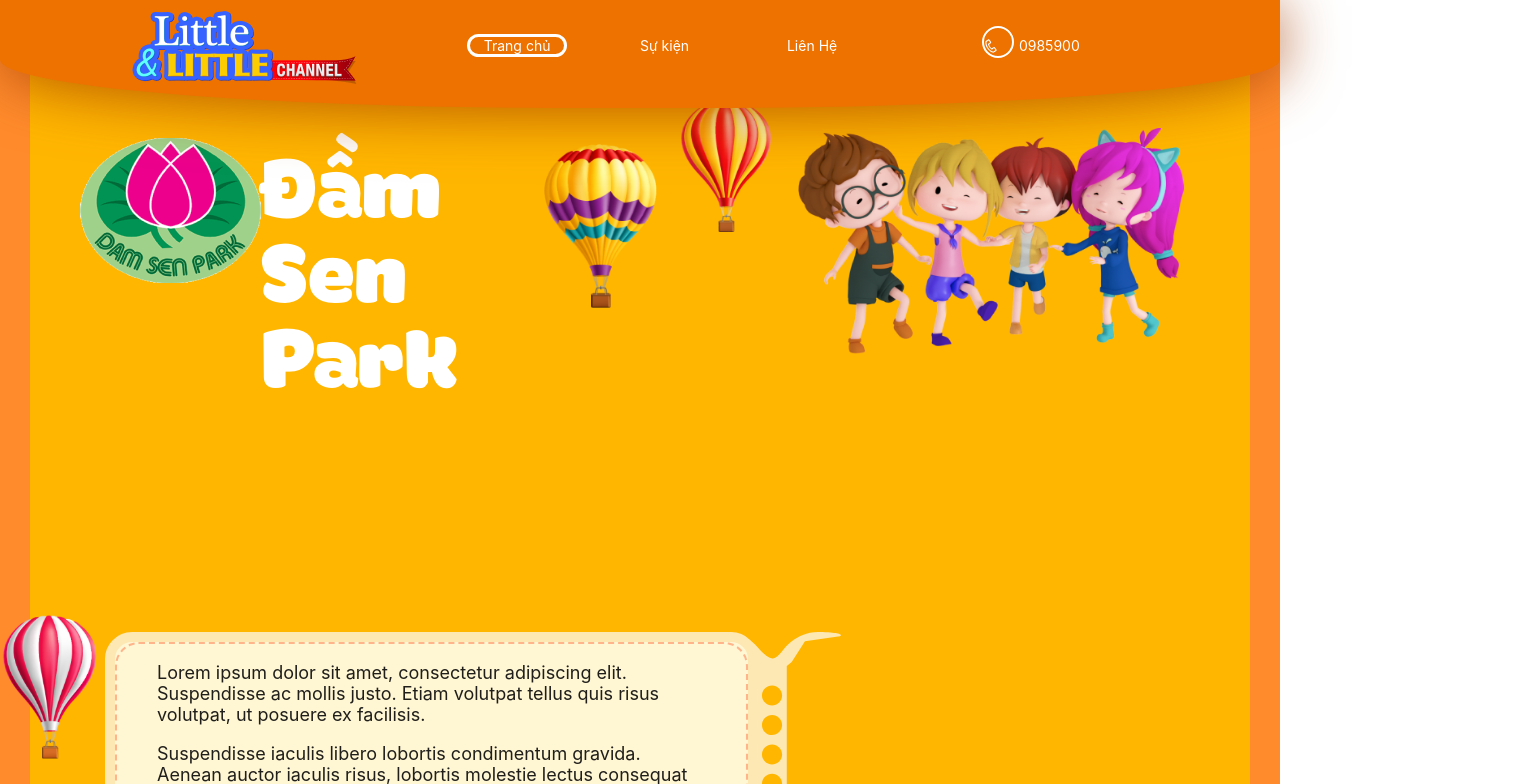
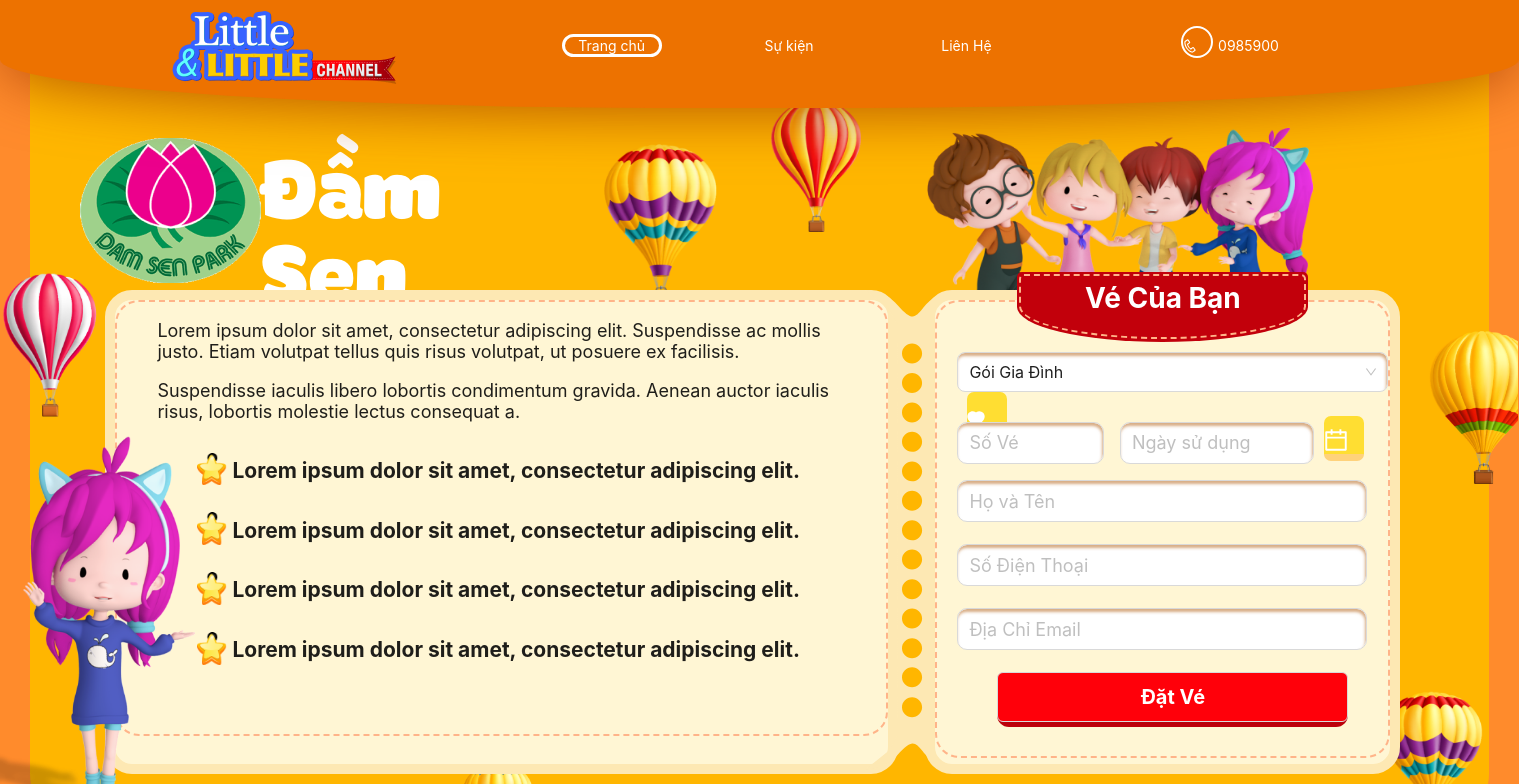
Before and after one commit to Xuan-Hoang/Alta-Little-Little, a React (Create React App) app: page / in a window 1280 px wide. Shown: the top 784 px of the page, 1519 px wide, since content can reach past the window. Built offline with nearby package versions, Linux system fonts and the light colour scheme.

Commit message:
Thêm Thư Mục Redux

```diff
--- a/package.json
+++ b/package.json
@@ -54,5 +54,8 @@
       "last 1 firefox version",
       "last 1 safari version"
     ]
+  },
+  "devDependencies": {
+    "@babel/plugin-proposal-private-property-in-object": "^7.21.11"
   }
 }
--- a/src/App.css
+++ b/src/App.css
@@ -16,3 +16,16 @@
   margin: 0;
   padding: 0;
 }
+
+@media (max-width: 1519px) {
+  body {
+    min-width: 1519px;
+    width: 100%;
+  }
+}
+
+@media (min-width: 1520px) {
+  body {
+    width: 100%;
+  }
+}
--- a/src/App.tsx
+++ b/src/App.tsx
@@ -17,7 +17,7 @@
     <Router>
       <Layout style={{ minHeight: '100vh' }}>
         <CustomHeader />
-        <Content className='content-container'>
+        <Content>
           <Routes>
             <Route path='/' element={<HomePage />} />
             <Route path='/home' element={<HomePage />} />
--- a/src/assets/css/Home.css
+++ b/src/assets/css/Home.css
@@ -2,48 +2,12 @@
   background-color: #ff8b2c;
   padding-top: 50px;
   margin-top: -80px;
-  padding: 30px;
+  padding: 2%;
   font-family: Montserrat;
   height: 830px;
   min-height: 100vh;
 }
-.hot-air-balloon02 {
-  width: 90px;
-  margin-top: -40px;
-}
-.hot-air-balloon03 {
-  width: 120px;
-  margin-top: 2px;
-}
-.hot-air-balloon032 {
-  height: 150px;
-  margin-top: -300px;
-  margin-left: 1350px;
-  margin-right: 0;
-}
 
-.hot-air-balloon04 {
-  width: 75px;
-  margin-top: -86px;
-  margin-left: 430px;
-}
-.hot-air-balloon05 {
-  width: 90px;
-  margin-top: 190px;
-  margin-left: 35px;
-  margin-right: -100px;
-}
-.hot-air-balloon06 {
-  width: 100px;
-  height: 150px;
-  margin-top: -20px;
-  margin-left: -80px;
-  margin-right: 5px;
-}
-
-.converted03 {
-  padding-left: 460px;
-}
 .section {
   padding-top: 80px;
   padding-left: 50px;
@@ -209,3 +173,37 @@
   background-color: #bd000b;
   border-radius: 12px;
 }
+.hot-air-balloon02 {
+  width: 90px;
+  margin-top: -40px;
+}
+.hot-air-balloon03 {
+  width: 120px;
+  margin-top: 2px;
+}
+.hot-air-balloon032 {
+  height: 150px;
+  margin-top: -300px;
+  margin-left: 1350px;
+  margin-right: 0;
+}
+
+.hot-air-balloon04 {
+  width: 75px;
+  margin-top: -86px;
+  margin-left: 430px;
+}
+.hot-air-balloon05 {
+  width: 90px;
+  /* width: 55%; */
+  margin-top: 190px;
+  margin-left: 35px;
+  margin-right: -100px;
+}
+.hot-air-balloon06 {
+  width: 100px;
+  height: 150px;
+  margin-top: -20px;
+  margin-left: -80px;
+  margin-right: 5px;
+}
--- a/src/index.tsx
+++ b/src/index.tsx
@@ -2,7 +2,7 @@
 import React from 'react';
 import ReactDOM from 'react-dom';
 import { Provider } from 'react-redux';
-import { store } from './config/store';
+import { store } from './redux/store';
 import App from './App';
 
 ReactDOM.render(
--- a/src/layout/Event/components/card/event-detaill.tsx
+++ b/src/layout/Event/components/card/event-detaill.tsx
@@ -112,10 +112,10 @@
 
 import '../../../../assets/css/event-detaill.css';
 import { useDispatch, useSelector } from 'react-redux';
-import { fetchEventById, selectEventById } from '../../../../config/eventSlice';
+import { fetchEventById, selectEventById } from '../../../../redux/eventSlice';
 import { useEffect } from 'react';
 import { useParams } from 'react-router-dom';
-import { AppDispatch, RootState } from '../../../../config/store';
+import { AppDispatch, RootState } from '../../../../redux/store';
 import Loading from '../../../../components/loading/loading';
 
 interface EventDetailPageProps {
--- a/src/layout/Event/components/listEvent/list-event.tsx
+++ b/src/layout/Event/components/listEvent/list-event.tsx
@@ -104,8 +104,8 @@
 import Loading from '../../../../components/loading/loading';
 
 import { useDispatch, useSelector } from 'react-redux';
-import { AppDispatch } from '../../../../config/store';
-import { fetchEvents, selectEvents, selectLoading } from '../../../../config/eventSlice';
+import { AppDispatch } from '../../../../redux/store';
+import { fetchEvents, selectEvents, selectLoading } from '../../../../redux/eventSlice';
 
 const ListEvent: React.FC = () => {
   const dispatch: AppDispatch = useDispatch();
--- a/src/layout/Home/home.tsx
+++ b/src/layout/Home/home.tsx
@@ -115,7 +115,6 @@
 
         <div className='content-home'>
           <Row>
-            {/* hot-air-balloon*/}
             <img src={Converted06} className='hot-air-balloon06' alt='' />
 
             <Col className='vector' span={14}>
--- a/src/config/eventSlice.ts
+++ b/src/redux/eventSlice.ts
@@ -1,6 +1,6 @@
 import { createSlice, PayloadAction } from '@reduxjs/toolkit';
 import { AppThunk, RootState } from './store';
-import { firestore } from './firebaseConfig';
+import { firestore } from '../config/firebaseConfig';
 import { Event } from '../types/Event';
 
 interface EventState {
```
Also changed, not shown: src/redux/store.ts (renamed from src/config/store.ts), 1 other file (tests, documents, lock files or other folders).
